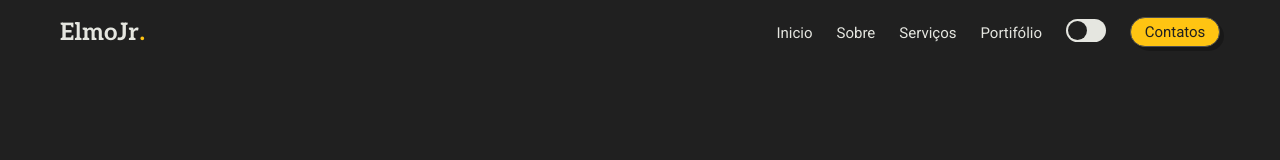
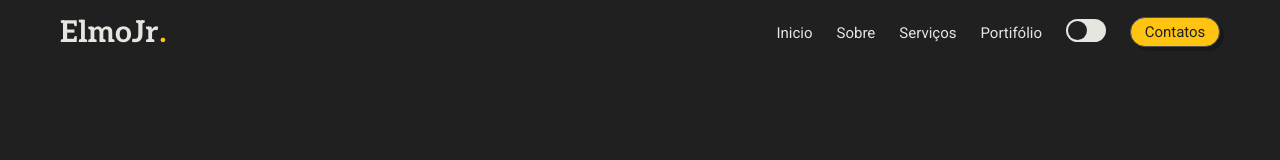
Before and after one commit to oElmoJr/elmojr.dev, a React (Create React App) app: page /portfolio in a window 1280 px wide. Shown: the top 160 px of the page. Built offline with nearby package versions, Linux system fonts and the light colour scheme.

Commit message:
refactory title component

```diff
--- a/src/components/Inicio/style.ts
+++ b/src/components/Inicio/style.ts
@@ -16,14 +16,12 @@ export const Container = styled.div`
     width: 265px;
   }
 
-  h1 {
-    font-size: 64px;
-
+  /* h1 {
     @media (max-width: 768px) {
-      font-size: 50px;
+      font-size: 56px;
       line-height: 55px;
     }
-  }
+  } */
 
   p {
     font-size: 20px;
--- a/src/components/Text/style.ts
+++ b/src/components/Text/style.ts
@@ -6,6 +6,10 @@ export const Container = styled.p`
   font-size: 20px;
 
   @media (max-width: 768px) {
+    font-size: 15px;
+  }
+
+  @media (max-width: 368px) {
     font-size: 16px;
   }
 `;
--- a/src/components/Title/style.ts
+++ b/src/components/Title/style.ts
@@ -1,13 +1,18 @@
 import styled from "styled-components";
 
-export const Text = styled.h2`
+export const Text = styled.h1`
+  font-size: 96px;
   font-family: "Aleo";
   line-height: 100%;
-  letter-spacing: normal;
 
   cursor: default;
 
   span {
     color: ${(props) => props.theme.palette.colors.yellow};
   }
+
+  @media (max-width: 768px) {
+    font-size: 56px;
+    line-height: 58px;
+  }
 `;
--- a/src/pages/PageLinks/styles.ts
+++ b/src/pages/PageLinks/styles.ts
@@ -30,7 +30,11 @@ export const TitleContainer = styled.div`
   justify-content: flex-end;
 
   h1 {
-    font-size: 48px;
+    font-size: 72px;
+
+    @media (max-width: 768px) {
+      font-size: 56px;
+    }
   }
 
   @media (max-width: 768px) {
```
